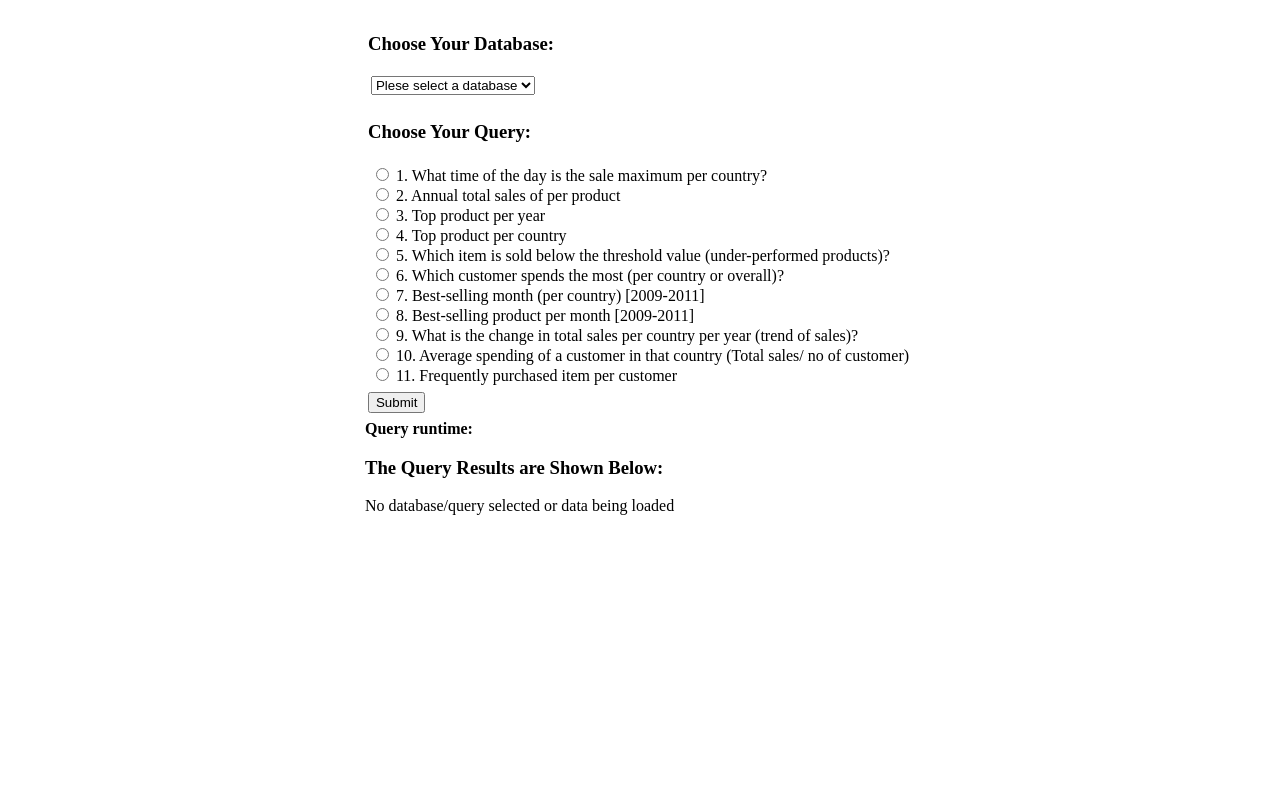
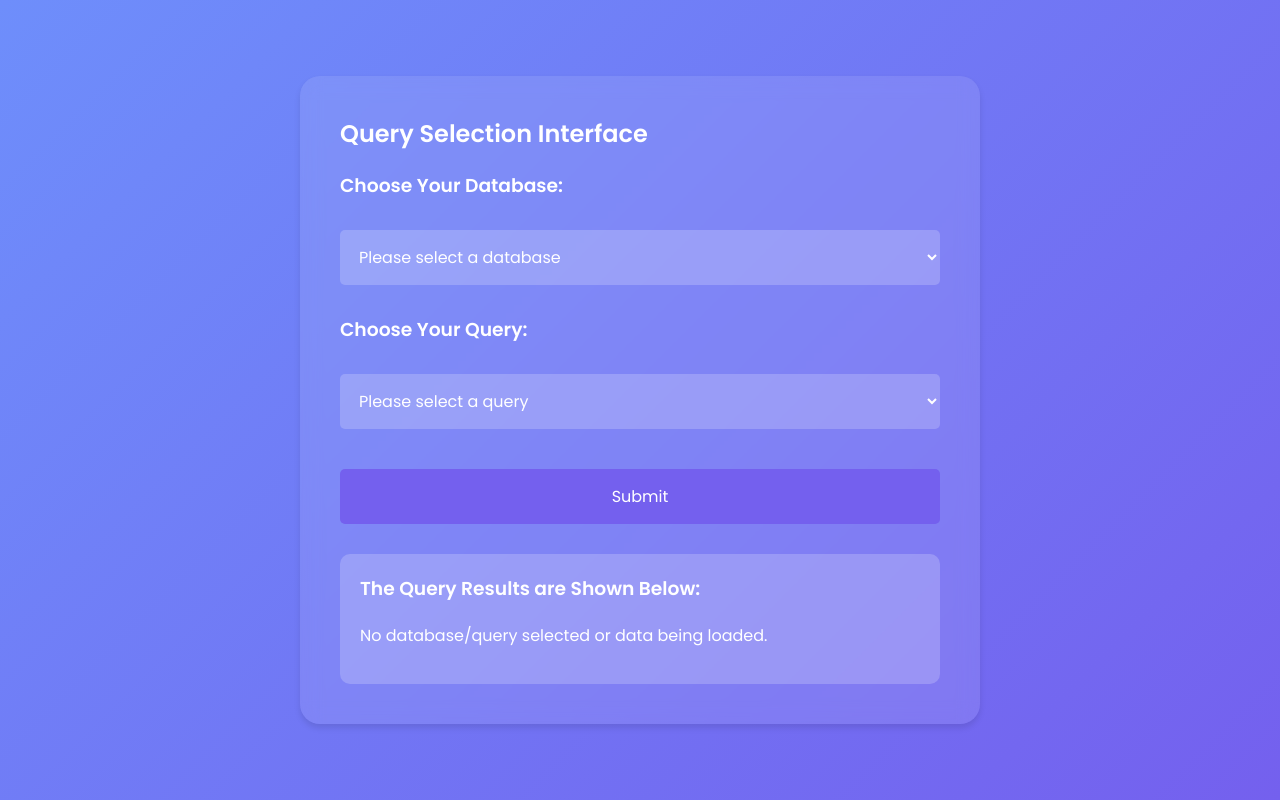
Before and after one commit to Mr-DoomBall/2711-adv-database-project, a Node project: template frontend/views/index.ejs in a window 1280 px wide. Run offline with Node 20 templates, Linux system fonts and the light colour scheme; the template is opened without the code that fills it, so the values that code supplies are empty; some libraries are stand-ins or nearby versions.

Commit message:
Change web layout

```diff
--- a/frontend/views/index.ejs
+++ b/frontend/views/index.ejs
@@ -1,90 +1,107 @@
-<!-- views/index.ejs -->
-
 <!DOCTYPE html>
 <html lang="en">
 <head>
-        <title>Front page</title>
-        <meta name="date" content="April 10, 2020">
+    <title>Modern Database Query Interface</title>
     <meta charset="utf-8">
-        <meta http-equiv="X-UA-Compatible" content="IE=edge">
     <meta name="viewport" content="width=device-width, initial-scale=1">
-        <link rel="stylesheet" href="/style.css">
-        <script src="/scripts.js" defer></script>
+    <link href="https://fonts.googleapis.com/css2?family=Poppins:wght@400;500;600&display=swap" rel="stylesheet">
+    <style>
+        body {
+            font-family: 'Poppins', sans-serif;
+            margin: 0;
+            padding: 0;
+            background: linear-gradient(135deg, #6E8EFB, #7460EE);
+            color: #fff;
+            display: flex;
+            justify-content: center;
+            align-items: center;
+            height: 100vh;
+            overflow: hidden;
+        }
+        .container {
+            background-color: rgba(255, 255, 255, 0.1);
+            backdrop-filter: blur(10px);
+            padding: 40px;
+            border-radius: 20px;
+            box-shadow: 0 4px 6px rgba(0, 0, 0, 0.1);
+            width: 90%;
+            max-width: 600px;
+        }
+        select, button, input[type="submit"] {
+            width: 100%;
+            padding: 15px;
+            margin-top: 10px;
+            border-radius: 5px;
+            border: none;
+            outline: none;
+            background: rgba(255, 255, 255, 0.2);
+            color: #fff;
+            font-family: 'Poppins', sans-serif;
+            font-size: 16px;
+        }
+        select option {
+            color: black; /* Change the text color to black for options */
+        }
+        button, input[type="submit"] {
+            background: #7460EE;
+            cursor: pointer;
+            transition: background-color 0.3s ease;
+        }
+        button:hover, input[type="submit"]:hover {
+            background: #5C50E6;
+        }
+        h2, h3 {
+            margin: 0 0 20px 0;
+            font-weight: 600;
+        }
+        .db-holder {
+            margin-bottom: 30px;
+        }
+        .query-holder {
+            margin-bottom: 30px;
+        }
+        .results {
+            margin-top: 30px;
+            background-color: rgba(255, 255, 255, 0.2);
+            padding: 20px;
+            border-radius: 10px;
+            color: #fff;
+        }
+    </style>
 </head>
 <body>
-        <table align='center'>
-            <tr>
-                <td>
+<div class="container">
     <form action="/process" id="form" method="POST">
-                        <table>
-                            <tr>
-                                <td>
+        <h2>Query Selection Interface</h2>
+        <div class="db-holder">
             <h3>Choose Your Database:</h3>
-                                    <table>
-                                        <tr>
-                                            <td>
             <select id="database" name="database" required>
-                                                    <option value="" selected>Plese select a database</option>
+                <option value="" selected>Please select a database</option>
                 <option value="sql">SQL</option>
                 <option value="mongodb">MongoDB</option>
                 <option value="neo4j">Neo4j</option>
             </select>
-                                            </td>
-                                        </tr>
-                                    </table>
-                                </td>
-                            </tr>
-                            <tr>
-                                <td>
+        </div>
+        <div class="query-holder">
             <h3>Choose Your Query:</h3>
-                                    <table>
-                                        <tr>
-                                            <td>
-                                                <input type="radio" id="1" name="query" value="1" required>
-                                                <label for="1">1. What time of the day is the sale maximum per country?</label><br>
-                                                <input type="radio" id="2" name="query" value="2">
-                                                <label for="2">2. Annual total sales of per product</label><br>
-                                                <input type="radio" id="3" name="query" value="3">
-                                                <label for="3">3. Top product per year</label><br>
-                                                <input type="radio" id="4" name="query" value="4">
-                                                <label for="4">4. Top product per country</label><br>
-                                                <input type="radio" id="5" name="query" value="5">
-                                                <label for="5">5. Which item is sold below the threshold value (under-performed products)?</label><br>
-                                                <input type="radio" id="6" name="query" value="6">
-                                                <label for="6">6. Which customer spends the most (per country or overall)?</label><br>
-                                                <input type="radio" id="7" name="query" value="7">
-                                                <label for="7">7. Best-selling month (per country) [2009-2011]</label><br>
-                                                <input type="radio" id="8" name="query" value="8">
-                                                <label for="8">8. Best-selling product per month [2009-2011]</label><br>
-                                                <input type="radio" id="9" name="query" value="9">
-                                                <label for="9">9. What is the change in total sales per country per year (trend of sales)?</label><br>
-                                                <input type="radio" id="10" name="query" value="10">
-                                                <label for="10">10. Average spending of a customer in that country (Total sales/ no of customer)</label><br>
-                                                <input type="radio" id="11" name="query" value="11">
-                                                <label for="11">11. Frequently purchased item per customer</label><br>
-                                            </td>
-                                        </tr>
-                                    </table>
-                                </td>
-                            </tr>
-                            <tr>
-                                <td>
-                                    <button type="submit" id="submitButton">Submit</button>
-                                </td>
-                            </tr>
-                        </table>
+            <select id="query" name="query" required>
+                <option value="" selected>Please select a query</option>
+                <option value="1">1.Query question placeholder</option>
+                <option value="2">2.Query question placeholder</option>
+                <option value="3">3.Query question placeholder</option>
+                <option value="4">4.Query question placeholder</option>
+                <option value="5">5.Query question placeholder</option>
+                <option value="6">6.Query question placeholder</option>
+                <option value="7">7.Query question placeholder</option>
+                <option value="8">8.Query question placeholder</option>
+            </select>
+        </div>
+        <input type="submit" value="Submit">
     </form>
-                </td>
-            </tr>
-            <tr>
-                <td>
-                    <h4 style="display: inline;">Query runtime: </h4><p id="queryRuntime" style="display: inline;"></p>
+    <div class="results">
         <h3>The Query Results are Shown Below:</h3>
-                    <div id="results">
-                        <p>No database/query selected or data being loaded</p>
+        <p>No database/query selected or data being loaded.</p>
     </div>
-                </td>
-            </tr>
-        </table>
+</div>
 </body>
 </html>
```
Lines whose indentation alone changed are shown as unchanged.
